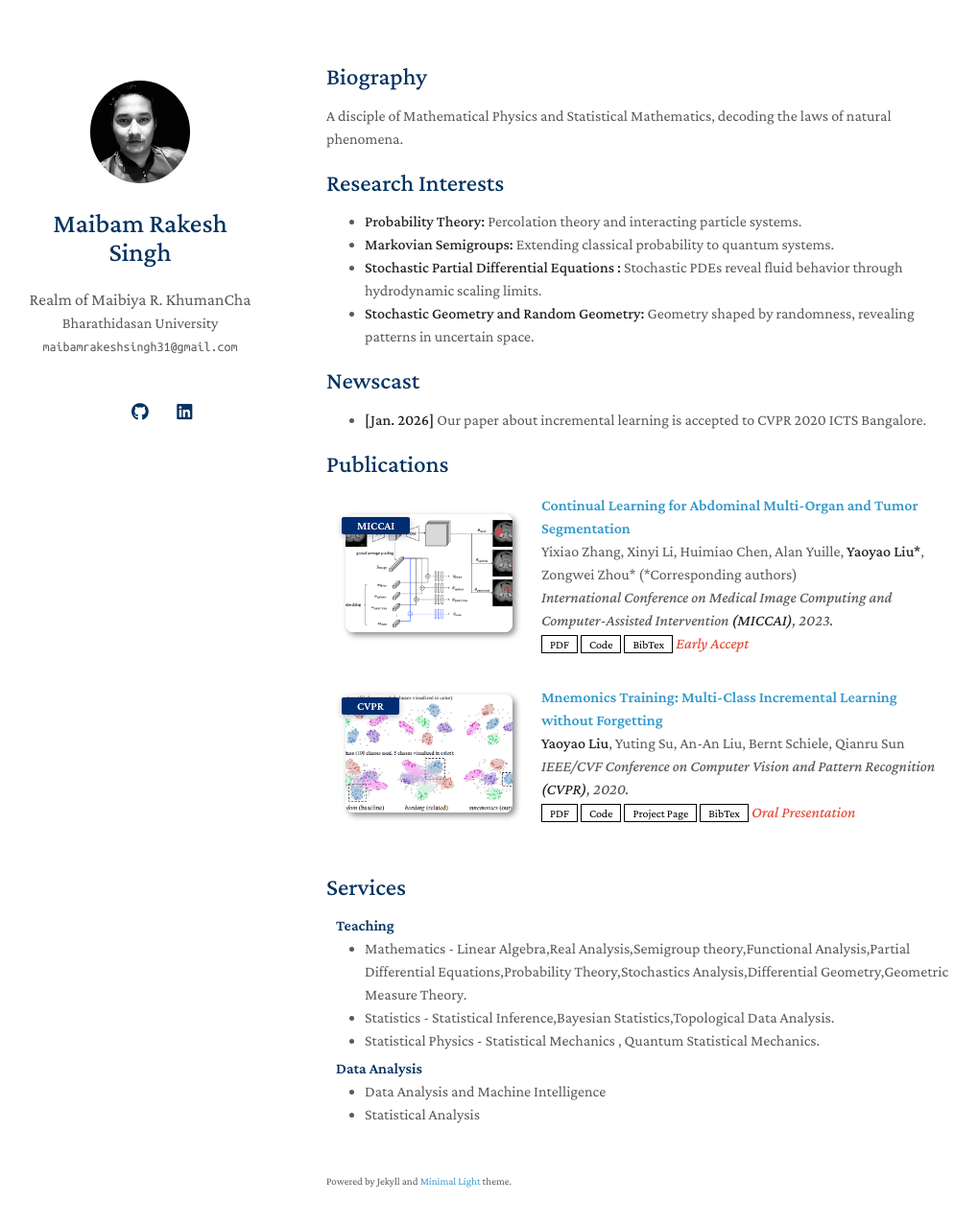
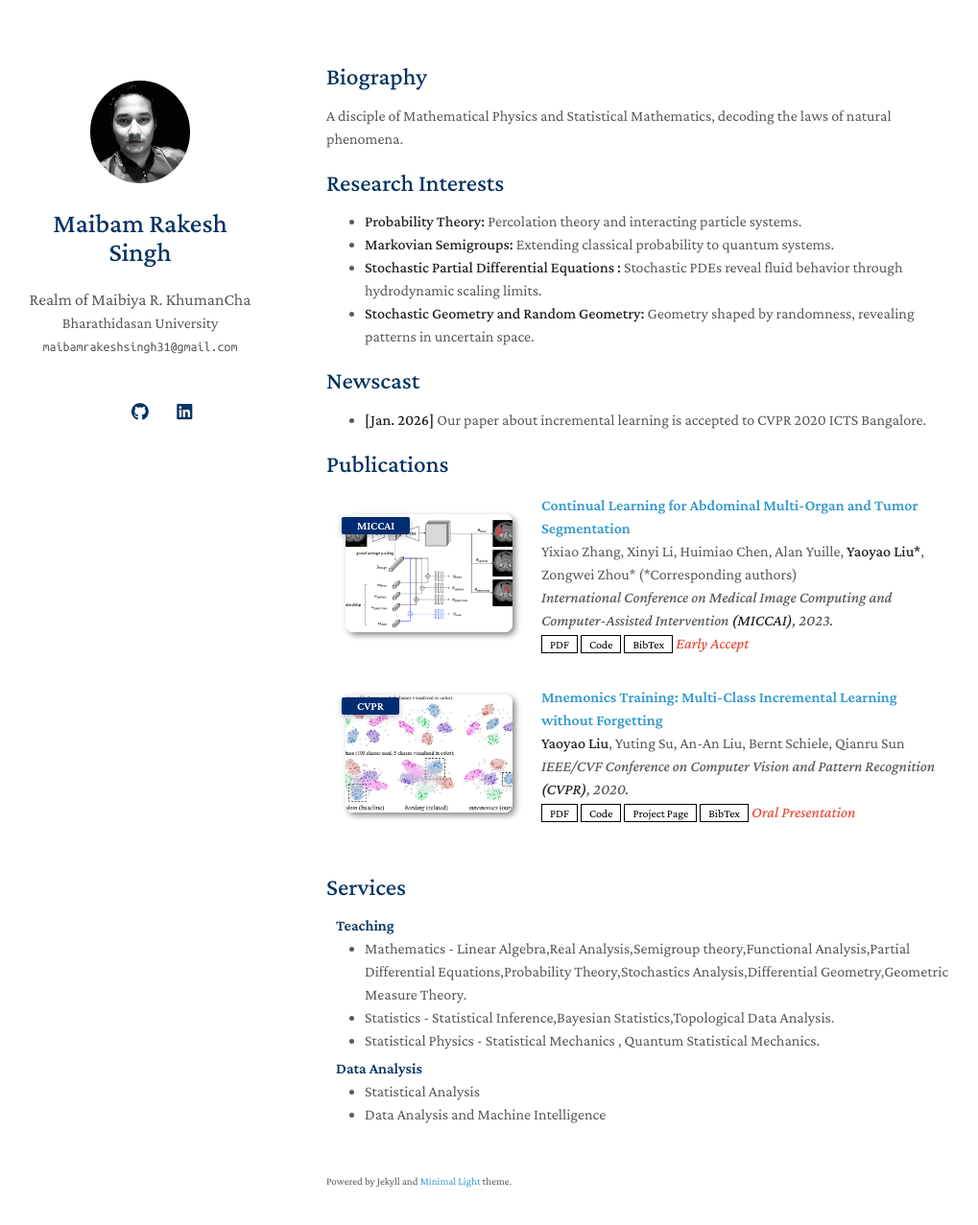
Before and after one commit to maibamrakeshsingh/maibamrkh.github.io, a Jekyll site: the page built from index.md, in a window 1280 px wide and 1312 px high. Shown: the top 1277 px of the window at 96% size, without its empty margins (130-1149 px from the left). Built offline with Jekyll 4.4.1, drawn with Linux system fonts in a browser that asks for light colours; a style sheet for code colours, icons or effects is not loaded; our own code applies the rules of GitHub Pages for plain Markdown files.

```diff
--- a/_includes/services.md
+++ b/_includes/services.md
@@ -11,6 +11,6 @@
 <h4 style="margin:0 10px 0;">Data Analysis</h4>
 
 <ul style="margin:0 0 20px;">
+  <li><a href="https://www.springer.com/journal/11263"><autocolor>Statistical Analysis </autocolor></a></li>
   <li><a href="https://www.computer.org/csdl/journal/tp"><autocolor>Data Analysis and Machine Intelligence </autocolor></a></li>
-  <li><a href="https://www.springer.com/journal/11263"><autocolor>Statistical Analysis </autocolor></a></li>
 </ul>
```
